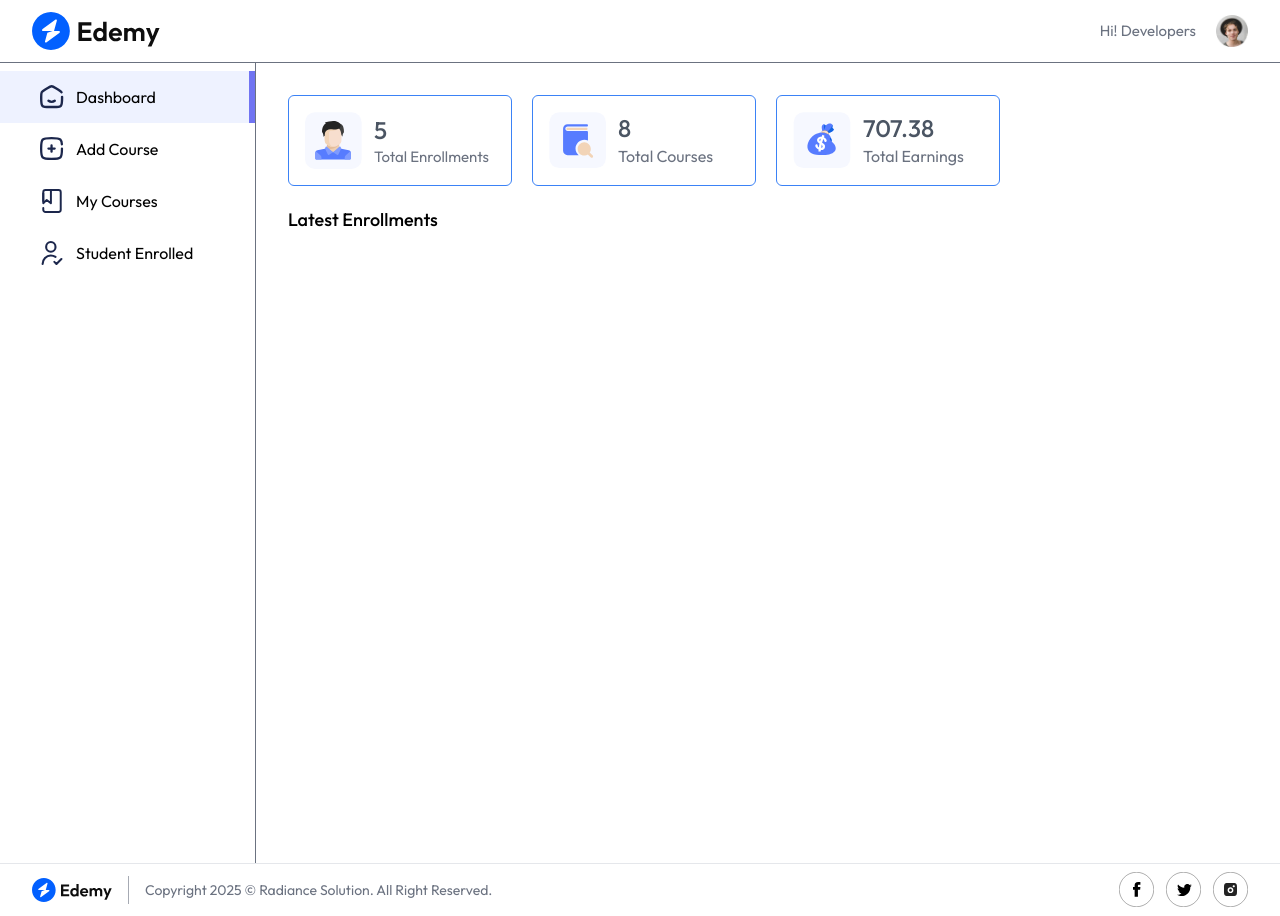
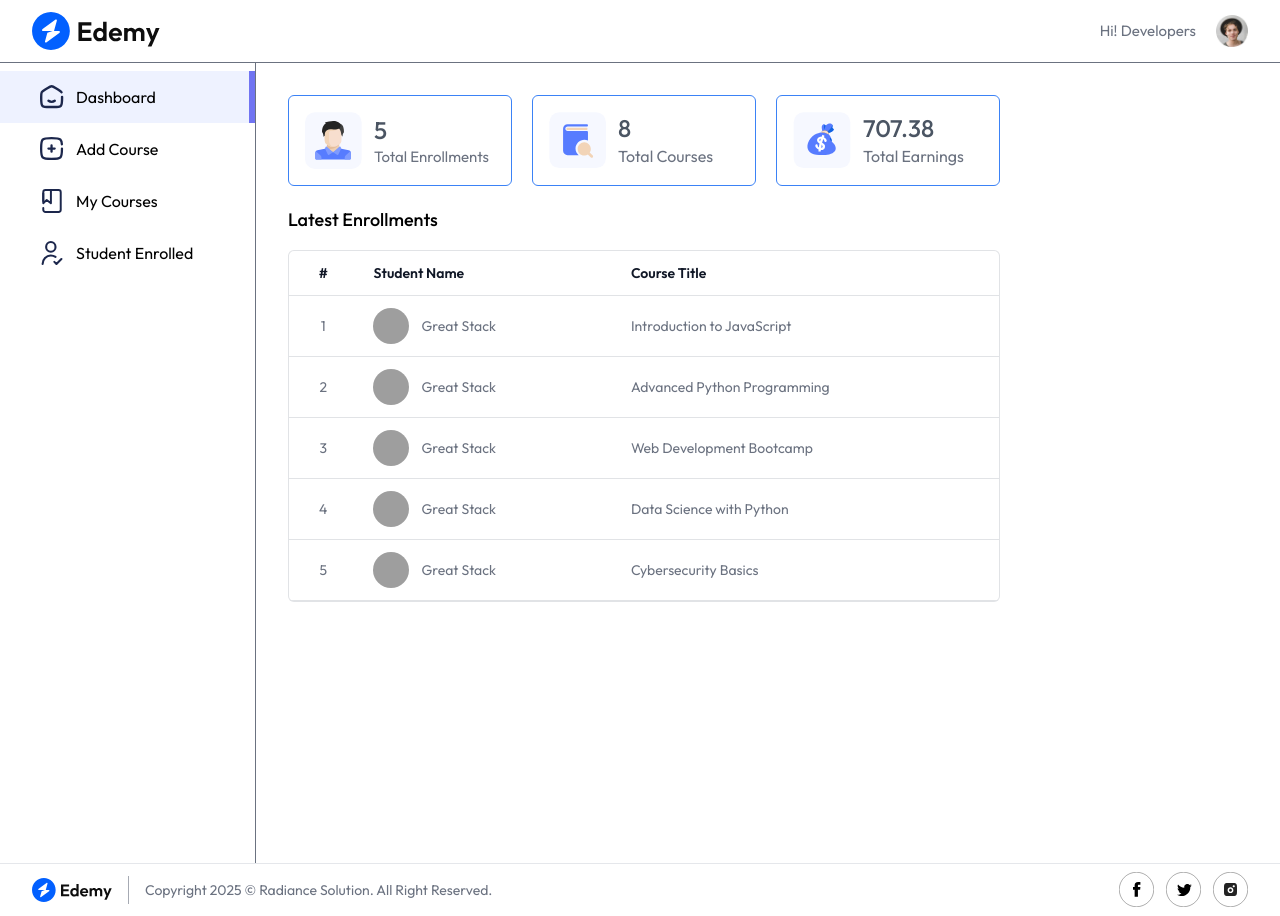
Before and after one commit to Saurabh-Sithkar/Edemy, a React (Vite) app in the folder client/: page /educator in a window 1280 px wide. Built offline with nearby package versions, Linux system fonts and the light colour scheme; no server answers; grey boxes are pictures that could not be loaded.

Commit message:
Working on Educator My Courses Page

```diff
--- a/client/src/pages/educator/Dashboard.jsx
+++ b/client/src/pages/educator/Dashboard.jsx
@@ -56,8 +56,36 @@ const Dashboard = () => {
         {/* Showing Data of Enroll Students */}
         <div>
           <h2 className='pb-4 text-lg font-medium'>Latest Enrollments</h2>
-          <div className=''>
-
+          <div className='flex flex-col items-center max-w-4xl w-full overflow-hidden
+          rounded-md bg-white border border-gray-500/20'>
+          <table className='table-fixed md:table-auto w-full overflow-hidden'>
+                <thead className='text-gray-900 border-b border-gray-500/20 text-sm
+                text-left'>
+                  <tr>
+                    <th className='px-4 py-3 font-semibold text-center hidden
+                    sm:table-cell'>#</th>
+                    <th className='px-4 py-3 font-semibold'>Student Name</th>
+                    <th className='px-4 py-3 font-semibold'>Course Title</th>
+                  </tr>
+                </thead>
+                <tbody className='text-sm text-gray-500'>
+                  {dashboardData.enrolledStudentsData.map((item,index)=>(
+                    <tr key={index} className='border-b border-gray-500/20'>
+                      <td className='px-4 py-3 text-center hidden sm:table-cell'>
+                        {index + 1}</td>
+                        <td className='md:px-4 px-2 py-3 flex items-center space-x-3'>
+                          <img
+                          src={item.student.imageUrl}
+                          alt="Profile"
+                          className='w-9 h-9 rounded-full'
+                          />
+                          <span>{item.student.name}</span>
+                        </td>
+                        <td className='px-4 py-3 truncate'>{item.courseTitle}</td>
+                    </tr>
+                  ))}
+                </tbody>
+          </table>
           </div>
         </div>
       </div>
--- a/client/src/pages/educator/MyCourses.jsx
+++ b/client/src/pages/educator/MyCourses.jsx
@@ -1,6 +1,10 @@
-import React from 'react'
+import React, { useContext } from 'react'
+import { AppContext } from '../../context/AppContext'
 
 const MyCourses = () => {
+
+  const {currency, allCourses} = useContext(AppContext);
+
   return (
     <div>
       <h1>My Courses Page</h1>
```
